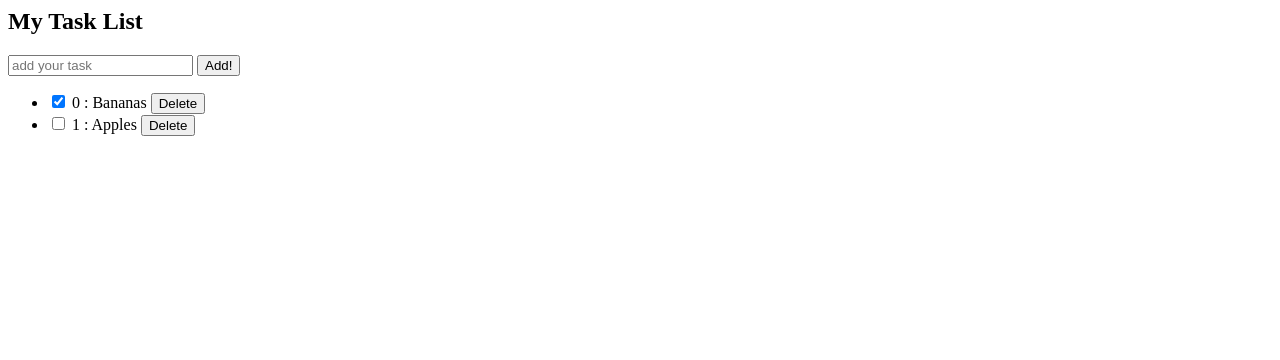
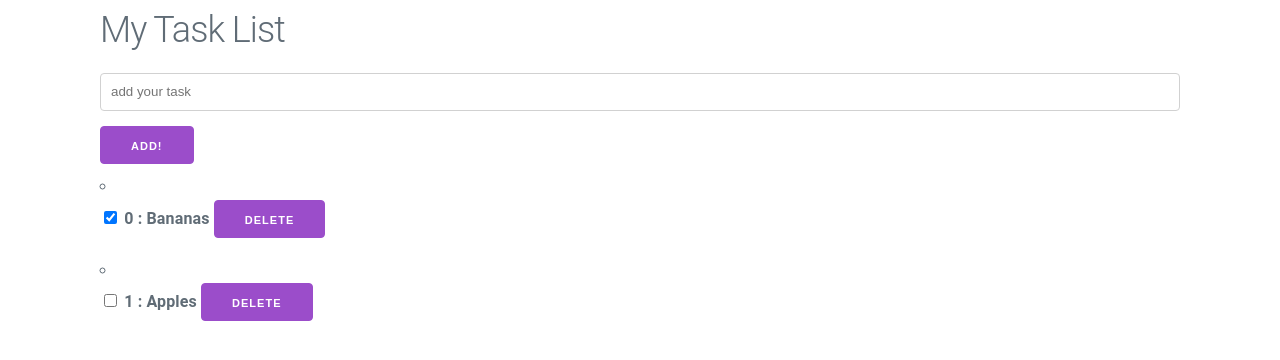
Before and after one commit to Yaboxi/my-vue-sample, a plain HTML site: page index.html in a window 1280 px wide. Drawn offline with nearby package versions, Linux system fonts and the light colour scheme.

Commit message:
load milligram

```diff
--- a/index.html
+++ b/index.html
@@ -1,3 +1,4 @@
+<link href="css/milligram.min.css" rel="stylesheet">
 <div id="app" class="container">
 	<h2>{{ title }}</h2>
 	<div class="input-group">
```
